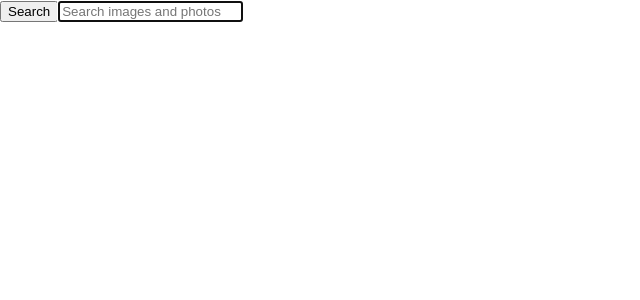
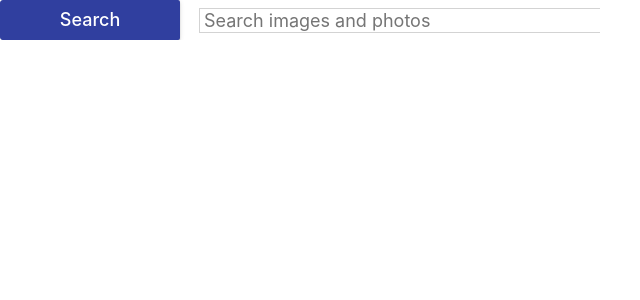
Before and after one commit to Serhii-kh/goit-react-hw-03-image-finder, a React (Create React App) app: page / in a window 1280 px wide. Shown: the top 300 px of the page, without its empty margins (0-640 px from the left). Built offline with nearby package versions, Linux system fonts and the light colour scheme.

Commit message:
add Button Component

```diff
--- a/src/components/Button/Button.jsx
+++ b/src/components/Button/Button.jsx
@@ -1 +1,7 @@
 import css from './Button.module.css'
+
+export const Button = ({ type, children, onClick }) => (
+	<button type={type} className={css.Button} onClick={onClick}>
+		{children}
+	</button>
+)
--- a/src/components/Button/Button.module.css
+++ b/src/components/Button/Button.module.css
@@ -0,0 +1,25 @@
+.Button {
+  padding: 8px 16px;
+  border-radius: 2px;
+  background-color: #3f51b5;
+  transition: all 250ms cubic-bezier(0.4, 0, 0.2, 1);
+  text-align: center;
+  display: inline-block;
+  color: #fff;
+  border: 0;
+  text-decoration: none;
+  cursor: pointer;
+  font-family: inherit;
+  font-size: 18px;
+  line-height: 24px;
+  font-style: normal;
+  font-weight: 500;
+  min-width: 180px;
+  box-shadow: 0px 3px 1px -2px rgba(0, 0, 0, 0.2),
+    0px 2px 2px 0px rgba(0, 0, 0, 0.14), 0px 1px 5px 0px rgba(0, 0, 0, 0.12);
+}
+
+.Button:hover,
+.Button:focus {
+  background-color: #303f9f;
+}
--- a/src/components/ImageGallery/ImageGallery.jsx
+++ b/src/components/ImageGallery/ImageGallery.jsx
@@ -1,6 +1,7 @@
 import { Component } from 'react';
 import { ImageGalleryItem } from '../ImageGalleryItem/ImageGalleryItem';
 import { fetchImages } from 'Api/fetchImages';
+import { Button } from 'components/Button/Button';
 import css from './ImageGallery.module.css';
 export class ImageGallery extends Component {
 	state = {
@@ -58,12 +59,11 @@ export class ImageGallery extends Component {
 								/>
 							))}
 						</ul>
-						<button
+						<Button
 							type="button"
-							className={css.Button}
 							onClick={this.handleLoadMoreBtnClick}>
 							Load more
-						</button>
+						</Button>
 					</>
 				)}
 			</div>
--- a/src/components/ImageGallery/ImageGallery.module.css
+++ b/src/components/ImageGallery/ImageGallery.module.css
@@ -13,7 +13,7 @@
 
 
 .Button {
-  padding: 6px 10px;
+  padding: 8px 16px;
   border-radius: 2px;
   background-color: #3f51b5;
   transition: all 250ms cubic-bezier(0.4, 0, 0.2, 1);
@@ -24,12 +24,11 @@
   text-decoration: none;
   cursor: pointer;
   font-family: inherit;
-  font-size: 12px;
+  font-size: 18px;
   line-height: 24px;
   font-style: normal;
   font-weight: 500;
-	max-width: 120px;
-
+  min-width: 180px;
   box-shadow: 0px 3px 1px -2px rgba(0, 0, 0, 0.2),
     0px 2px 2px 0px rgba(0, 0, 0, 0.14), 0px 1px 5px 0px rgba(0, 0, 0, 0.12);
 }
--- a/src/components/Searchbar/Searchbar.jsx
+++ b/src/components/Searchbar/Searchbar.jsx
@@ -1,4 +1,5 @@
 import { Component } from 'react';
+import { Button } from 'components/Button/Button';
 import css from './Searchbar.module.css';
 
 export class Searchbar extends Component {
@@ -31,9 +32,9 @@ export class Searchbar extends Component {
     return (
       <header className={css.Searchbar}>
         <form className={css.SearchForm} onSubmit={this.handleSubmit}>
-          <button type="submit" className={css.SearchForm__button}>
+          <Button type="submit">
             <span className={css.SearchForm__button__label}>Search</span>
-          </button>
+          </Button>
 
           <input
             className={css.SearchForm__input}
--- a/src/components/Searchbar/Searchbar.module.css
+++ b/src/components/Searchbar/Searchbar.module.css
@@ -1,4 +1,4 @@
-/* .SearchForm {
+.SearchForm {
   display: flex;
   align-items: center;
   width: 100%;
@@ -6,7 +6,33 @@
   background-color: #fff;
   border-radius: 3px;
   overflow: hidden;
-} */
+}
+
+.Button {
+  padding: 8px 16px;
+  border-radius: 2px;
+  background-color: #3f51b5;
+  transition: all 250ms cubic-bezier(0.4, 0, 0.2, 1);
+  text-align: center;
+  display: inline-block;
+  color: #fff;
+  border: 0;
+  text-decoration: none;
+  cursor: pointer;
+  font-family: inherit;
+  font-size: 18px;
+  line-height: 24px;
+  font-style: normal;
+  font-weight: 500;
+  min-width: 180px;
+  box-shadow: 0px 3px 1px -2px rgba(0, 0, 0, 0.2),
+    0px 2px 2px 0px rgba(0, 0, 0, 0.14), 0px 1px 5px 0px rgba(0, 0, 0, 0.12);
+}
+
+.Button:hover,
+.Button:focus {
+  background-color: #303f9f;
+}
 
 /* .SearchForm__button {
   display: inline-block;
@@ -39,18 +65,22 @@
   border: 0;
 } */
 
-/* .SearchForm__input {
+.SearchForm__input {
   display: inline-block;
-  width: 100%;
-  font: inherit;
-  font-size: 20px;
-  border: none;
-  outline: none;
+  width: 80%;
+
+	margin-left: 20px;
   padding-left: 4px;
   padding-right: 4px;
-} */
 
-/* .SearchForm__input::placeholder {
   font: inherit;
   font-size: 18px;
-} */
+
+  border: none;
+  outline: 1px solid lightgrey;
+}
+
+.SearchForm__input::placeholder {
+  font: inherit;
+  font-size: inherit;
+}
--- a/src/styles.css
+++ b/src/styles.css
@@ -180,7 +180,7 @@ img {
 /*
 * Стили компонента Buton (Load more)
 */
-.Button {
+/* .Button {
   padding: 8px 16px;
   border-radius: 2px;
   background-color: #3f51b5;
@@ -204,4 +204,4 @@ img {
 .Button:hover,
 .Button:focus {
   background-color: #303f9f;
-}
+} */
```
